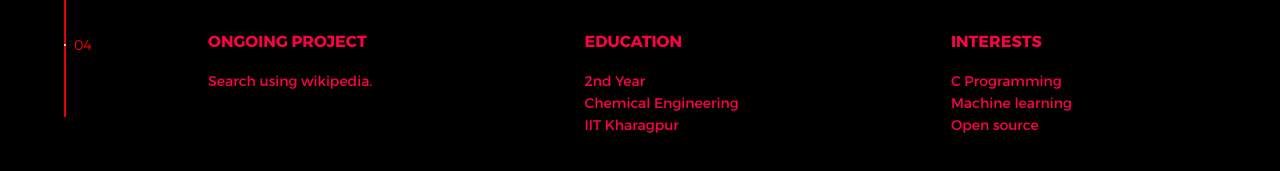
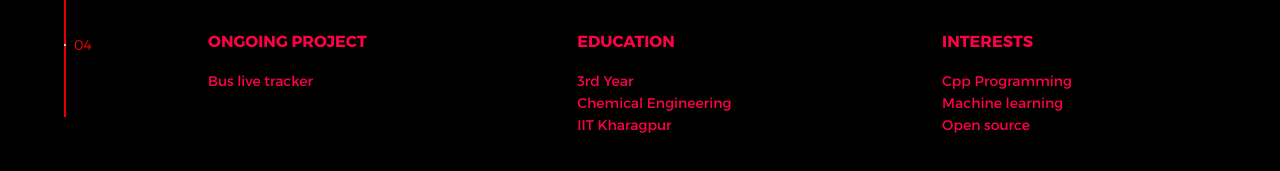
Before and after one commit to bruno-noir/Personal-Portfolio, a plain HTML site: page index.html in a window 1280 px wide. Shown: the part 563-734 px from the top of the page. Drawn offline with nearby package versions, Linux system fonts and the light colour scheme.

Commit message:
changed some text

```diff
--- a/index.html
+++ b/index.html
@@ -67,15 +67,15 @@
               <div class="intro--options">
                 <a href="#" target="_blank">
                   <h3>Ongoing Project</h3>
-                  <p>Search using wikipedia.</p>
+                  <p>Bus live tracker</p>
                 </a>
                 <a href="#0">
                   <h3>Education</h3>
-                  <p>2nd Year<br/>Chemical Engineering<br/>IIT Kharagpur</p>
+                  <p>3rd Year<br/>Chemical Engineering<br/>IIT Kharagpur</p>
                 </a>
                 <a href="#0">
                   <h3>Interests</h3>
-                  <p>C Programming <br/> Machine learning <br/> Open source</p>
+                  <p>Cpp Programming <br/> Machine learning <br/> Open source</p>
                 </a>
               </div>
             </div>
```
